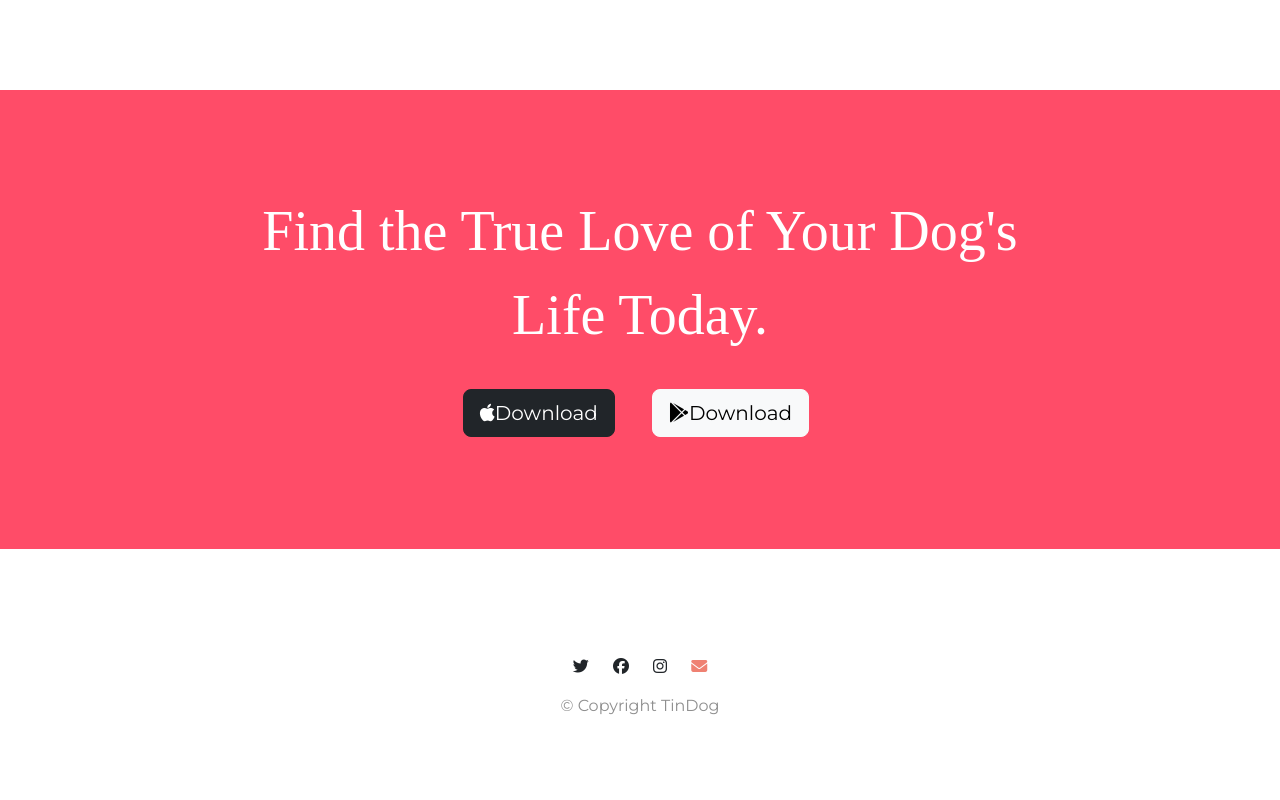
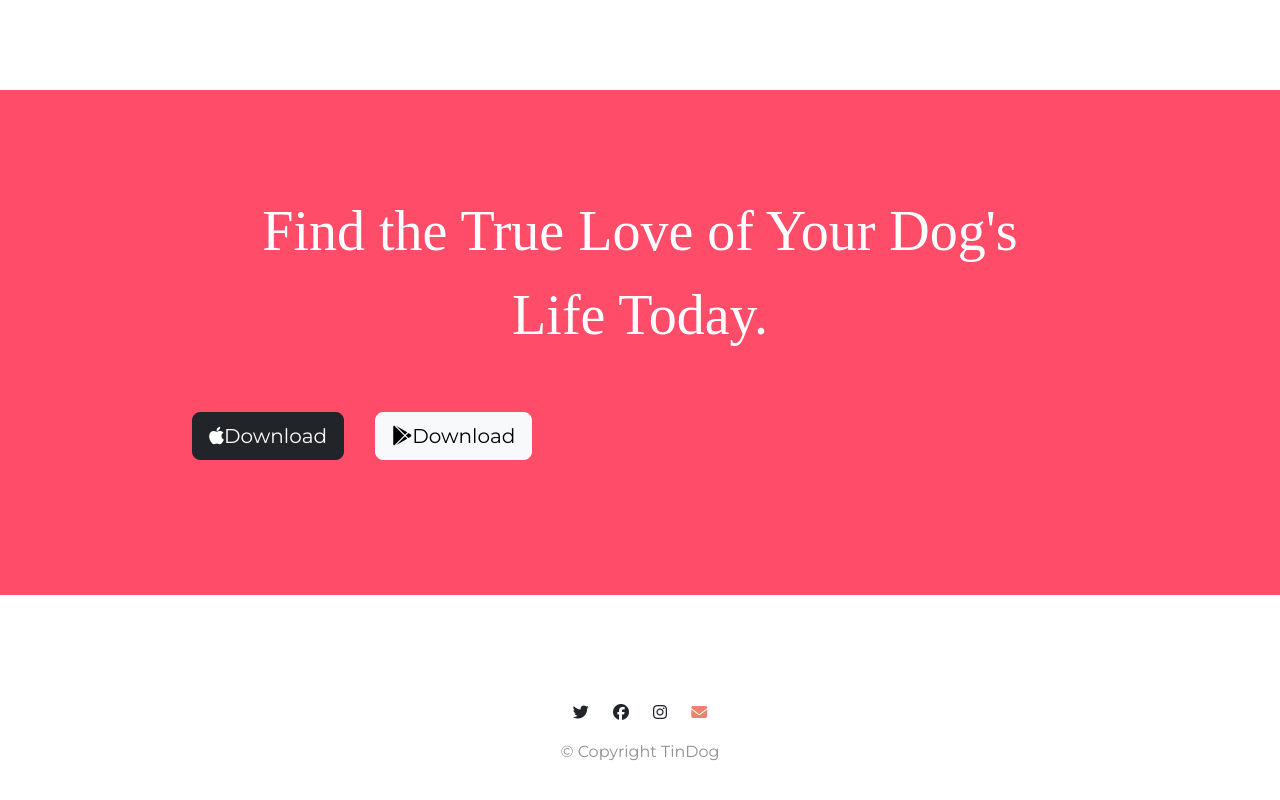
Before and after one commit to chiraggoyal1/tindog, a plain HTML site: page index.html in a window 1280 px wide. Shown: the part 2449-3249 px from the top of the page. Drawn offline with nearby package versions, Linux system fonts and the light colour scheme.

Commit message:
changing button styles

```diff
--- a/index.html
+++ b/index.html
@@ -172,14 +172,8 @@
 
 
     <h3 class="chiragc">Find the True Love of Your Dog's Life Today.</h3>
-    <div class="row">
-      <div class=" cc chiragg col-lg-6 border:1px solid;">
-    <button class="btn btn-lg btn-dark" type="button"> <i class="fa-brands fa-apple"></i>Download</button>
-  </div>
-  <div class="chiragg col-lg-6 border:1px solid;">
-    <button class="btn btn-lg btn-light"  type="button"> <i class="fa-brands fa-google-play"></i>Download</button>
-</div>
-</div>
+    <button class="download-button btn btn-lg btn-dark" type="button"> <i class="fa-brands fa-apple"></i>Download</button>
+    <button class="download-button btn btn-lg btn-light"  type="button"> <i class="fa-brands fa-google-play"></i>Download</button>
 
   </section>
 
```
